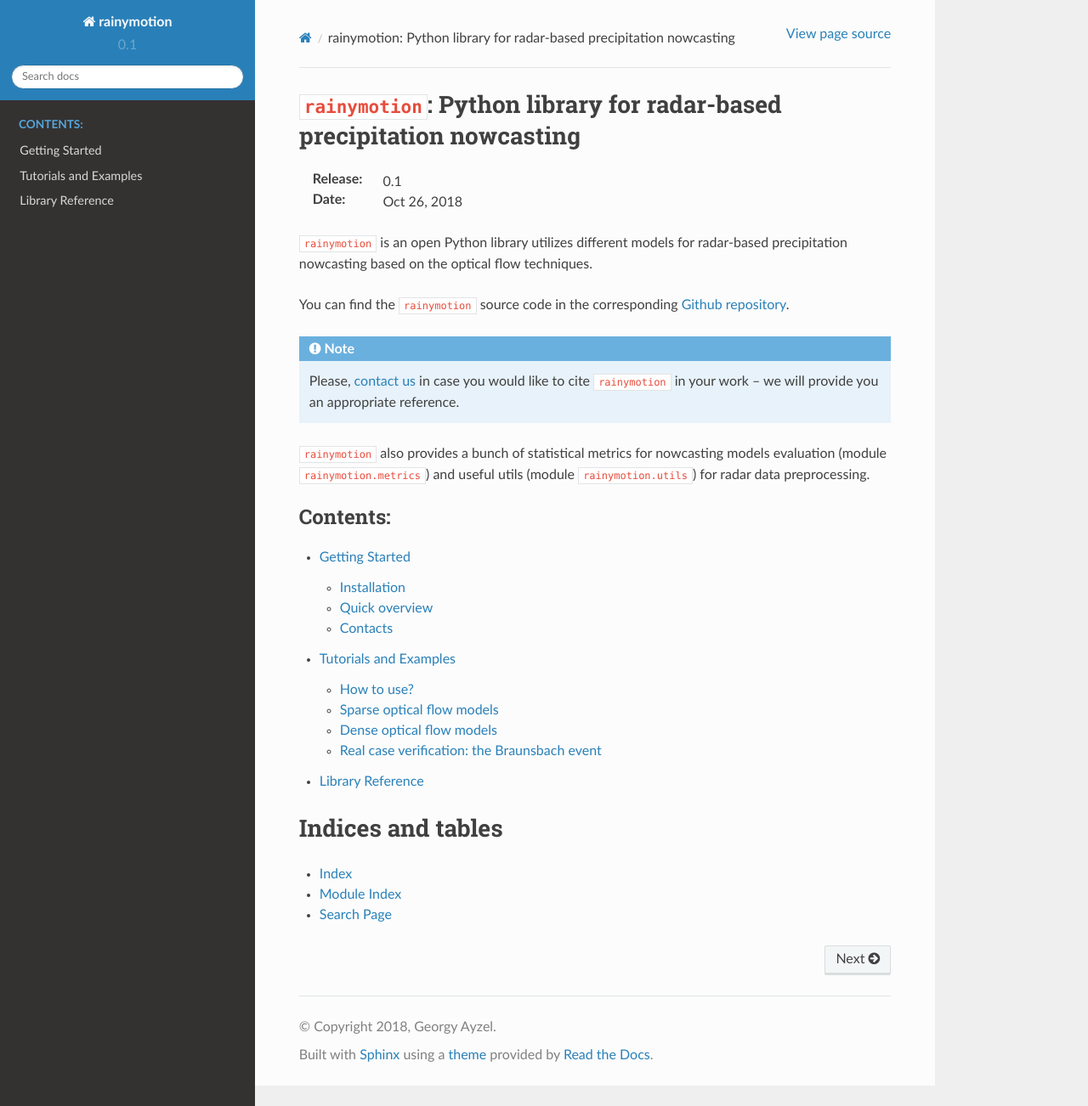
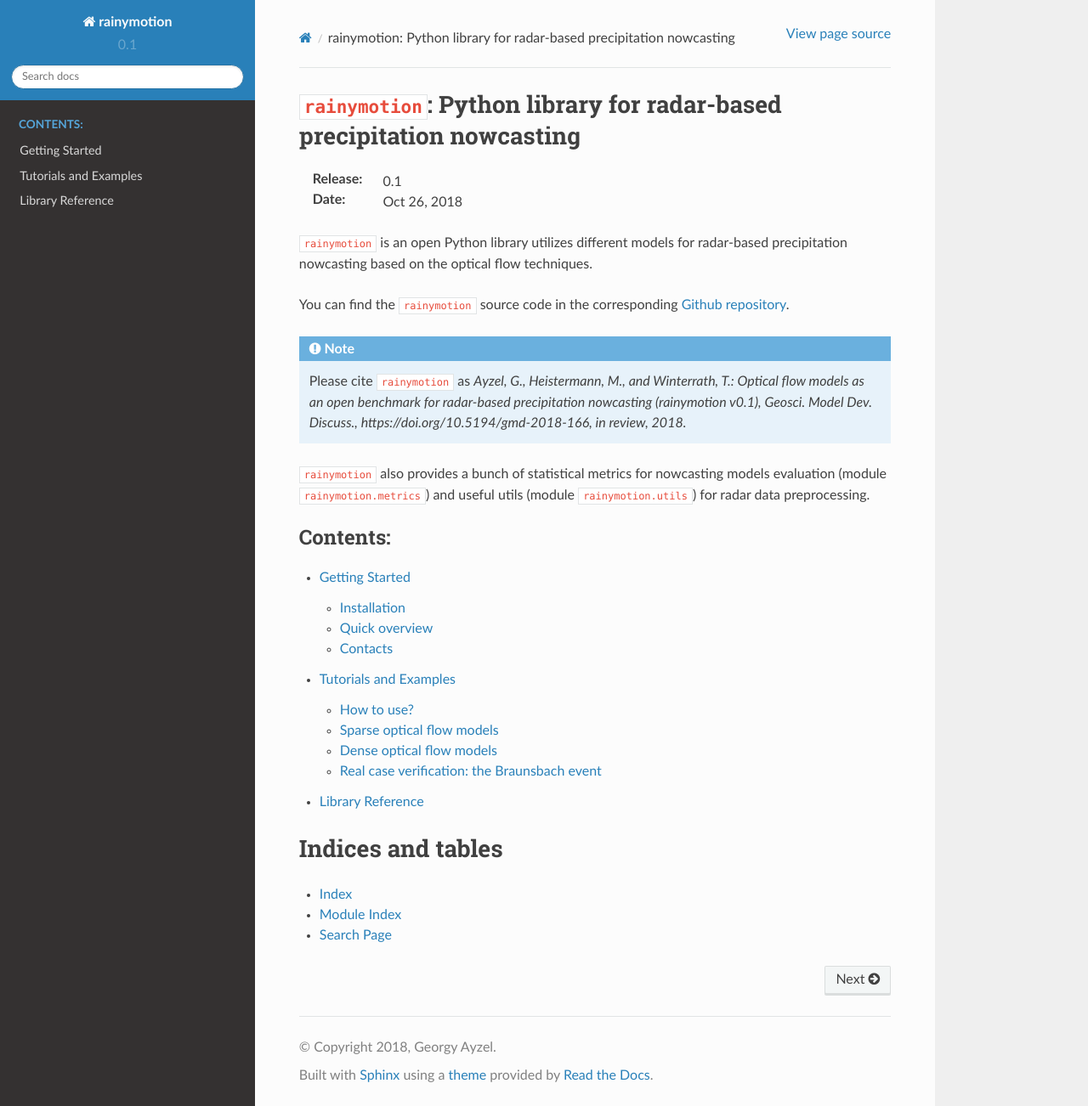
Before and after one commit to hydrogo/rainymotion, a Sphinx documentation site: the page built from docs/source/index.rst, in a window 1280 px wide and 1302 px high. Shown: the whole window at 85% size. Built offline with Sphinx 7.4.7 and the Read the Docs theme 2.0.0, drawn with Linux system fonts in a browser that asks for light colours; the version number is read from the project's files by our own code.

Commit message:
Reference to the paper has been added

```diff
--- a/docs/source/index.rst
+++ b/docs/source/index.rst
@@ -14,7 +14,7 @@
 
 You can find the ``rainymotion`` source code in the corresponding `Github repository <https://github.com/hydrogo/rainymotion>`_.
 
-.. note:: Please, `contact us <mailto:ayzel@uni_potsdam.de>`_ in case you would like to cite ``rainymotion`` in your work -- we will provide you an appropriate reference.
+.. note:: Please cite ``rainymotion`` as  *Ayzel, G., Heistermann, M., and Winterrath, T.: Optical flow models as an open benchmark for radar-based precipitation nowcasting (rainymotion v0.1), Geosci. Model Dev. Discuss., https://doi.org/10.5194/gmd-2018-166, in review, 2018.*
 
 ``rainymotion`` also provides a bunch of statistical metrics for nowcasting models evaluation (module ``rainymotion.metrics``) and useful utils (module ``rainymotion.utils``) for radar data preprocessing.
 
```
Also changed, not shown: README.md (+4 -0 lines).
